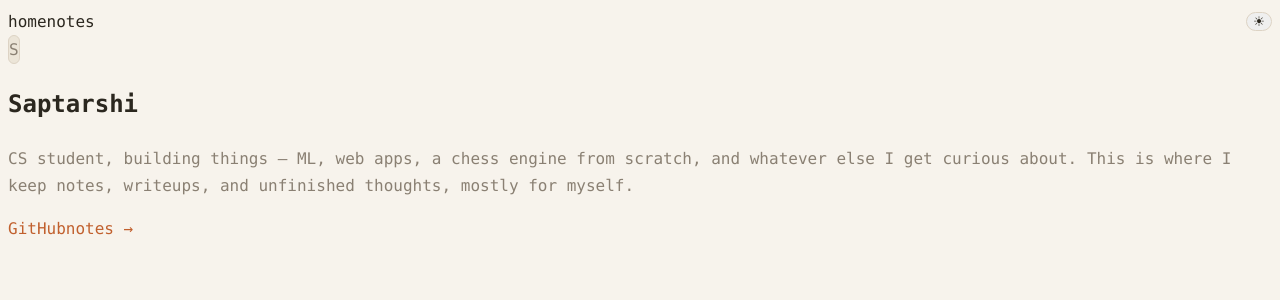
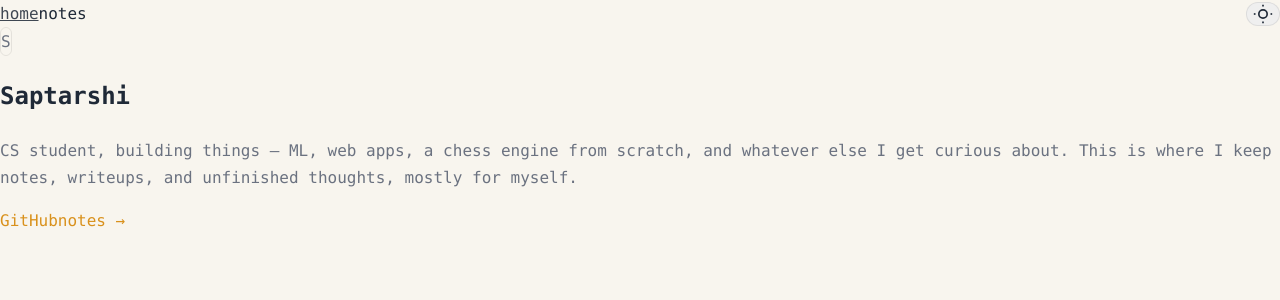
Before and after one commit to sapronaut/blog-website, a Next.js app: page / in a window 1280 px wide. Shown: the top 300 px of the page. Built offline with nearby package versions, Linux system fonts and the light colour scheme.

Commit message:
working on transition

```diff
--- a/app/globals.css
+++ b/app/globals.css
@@ -1,23 +1,34 @@
 @tailwind base;
 @tailwind components;
 @tailwind utilities;
+html,
+body {
+  overflow-x: hidden;
+}
+:root {
+  --bg: #111315;
+  --surface: #17191c;
+  --surface-hover: #1d2024;
 
-:root {
-  --bg: #16140f;
-  --bg-raised: #1d1a14;
-  --text: #e8e3d8;
-  --text-dim: #8a8478;
-  --accent: #d98c3f;
-  --rule: #322e25;
+  --text: #e8e6e3;
+  --text-dim: #a4abb4;
+
+  --accent: #f4b942;
+
+  --rule: rgba(255, 255, 255, 0.08);
 }
 
 [data-theme="light"] {
-  --bg: #f7f3ec;
-  --bg-raised: #ece5d8;
-  --text: #2b271f;
-  --text-dim: #8a8073;
-  --accent: #c1602e;
-  --rule: #ddd3c4;
+  --bg: #f8f5ee;
+  --surface: #f2eee6;
+  --surface-hover: #ece6dc;
+
+  --text: #1f2937;
+  --text-dim: #6b7280;
+
+  --accent: #d9911c;
+
+  --rule: rgba(0, 0, 0, 0.08);
 }
 
 * {
@@ -26,117 +37,278 @@
 
 html {
   background: var(--bg);
+  scroll-behavior: smooth;
 }
 
 body {
+  margin: 0;
   background: var(--bg);
   color: var(--text);
-  font-family: "JetBrains Mono", ui-monospace, "SF Mono", Menlo, Consolas, monospace;
+
+  font-family:
+    "JetBrains Mono",
+    ui-monospace,
+    "SF Mono",
+    Menlo,
+    Consolas,
+    monospace;
+
   line-height: 1.7;
-  transition: background 0.2s ease, color 0.2s ease;
+
+  transition:
+    background-color 700ms ease,
+    color 700ms ease;
 }
 
 a {
   color: var(--accent);
   text-decoration: none;
+
+  transition:
+    opacity .2s ease,
+    color .2s ease;
 }
 
 a:hover {
+  opacity: .85;
   text-decoration: underline;
 }
 
 a:focus-visible,
 button:focus-visible {
   outline: 2px solid var(--accent);
-  outline-offset: 2px;
+  outline-offset: 3px;
 }
 
-/* Ripple/wipe transition overlay */
-.theme-ripple {
+/* =========================
+   INK SPREAD TRANSITION
+========================= */
+
+.ink-transition {
   position: fixed;
-  top: 0;
-  left: 0;
-  width: 100vw;
-  height: 100vh;
+  left: 50%;
+  top: 50%;
+
+  width: 120px;
+  height: 120px;
+
   pointer-events: none;
   z-index: 9999;
-  border-radius: 50%;
-  transform: translate(-50%, -50%) scale(0);
+
+  transform:
+    translate(-50%, -50%)
+    scale(0);
+
+  opacity: 1;
+
+  filter: blur(10px);
 }
 
-.theme-ripple.animating {
-  animation: ripple-expand 0.6s ease-out forwards;
+.ink-transition.dark {
+  background: #111315;
 }
 
-@keyframes ripple-expand {
-  from {
-    transform: translate(-50%, -50%) scale(0);
+.ink-transition.light {
+  background: #f8f5ee;
+}
+
+.ink-transition.animate {
+  animation: inkBleed 1100ms
+    cubic-bezier(.22,1,.36,1)
+    forwards;
+}
+
+@keyframes inkBleed {
+
+  0% {
+    transform:
+      translate(-50%, -50%)
+      scale(0);
+
+    border-radius:
+      48% 52% 44% 56%;
   }
-  to {
-    transform: translate(-50%, -50%) scale(1);
+
+  20% {
+    border-radius:
+      62% 38% 55% 45%;
+  }
+
+  40% {
+    border-radius:
+      41% 59% 38% 62%;
+  }
+
+  60% {
+    border-radius:
+      57% 43% 63% 37%;
+  }
+
+  100% {
+    transform:
+      translate(-50%, -50%)
+      scale(35);
+
+    border-radius:
+      50% 50% 50% 50%;
+  }
+}
+.ink-transition.light {
+  background: #f8f5ee;
+}
+
+.ink-transition.dark {
+  background: #111315;
+}
+
+.ink-transition.animate {
+  animation:
+    inkSpread 900ms
+    cubic-bezier(.22,1,.36,1)
+    forwards;
+}
+
+@keyframes inkSpread {
+  0% {
+    transform:
+      translate(-50%, -50%)
+      scale(0);
+
+    border-radius: 45%;
+  }
+
+  25% {
+    border-radius: 55% 45% 60% 40%;
+  }
+
+  50% {
+    border-radius: 40% 60% 50% 55%;
+  }
+
+  75% {
+    border-radius: 60% 50% 45% 55%;
+  }
+
+  100% {
+    transform:
+      translate(-50%, -50%)
+      scale(1);
+
+    border-radius: 50%;
   }
 }
 
-@media (prefers-reduced-motion: reduce) {
-  .theme-ripple.animating {
-    animation: none;
-  }
+/* =========================
+   THEME ICON
+========================= */
+
+.theme-icon {
+  width: 20px;
+  height: 20px;
+
+  transition:
+    transform 700ms cubic-bezier(.22,1,.36,1),
+    opacity 300ms ease;
 }
+
+.theme-icon.sun {
+  transform:
+    rotate(180deg)
+    scale(1);
+}
+
+.theme-icon.moon {
+  transform:
+    rotate(0deg)
+    scale(1);
+}
+
+/* =========================
+   PROSE
+========================= */
 
 .prose-content h1,
 .prose-content h2,
 .prose-content h3 {
   margin-top: 2em;
   margin-bottom: 0.6em;
+
   font-weight: 600;
   letter-spacing: -0.01em;
+
+  color: var(--text);
 }
 
 .prose-content p {
   margin-bottom: 1.2em;
-  color: var(--text);
 }
 
-.prose-content pre {
-  background: var(--bg-raised);
-  border: 1px solid var(--rule);
-  border-radius: 4px;
-  padding: 1em;
-  overflow-x: auto;
-  font-size: 0.9em;
+.prose-content ul,
+.prose-content ol {
+  padding-left: 1.5rem;
+  margin-bottom: 1.2em;
 }
 
-.prose-content code {
-  background: var(--bg-raised);
-  padding: 0.15em 0.35em;
-  border-radius: 3px;
-  font-size: 0.9em;
-}
-
-.prose-content pre code {
-  background: none;
-  padding: 0;
+.prose-content li {
+  margin-bottom: 0.4em;
 }
 
 .prose-content blockquote {
+  margin: 1.5em 0;
+  padding-left: 1em;
+
   border-left: 2px solid var(--accent);
-  padding-left: 1em;
+
   color: var(--text-dim);
   font-style: italic;
 }
 
-.prose-content ul,
-.prose-content ol {
-  padding-left: 1.4em;
-  margin-bottom: 1.2em;
+.prose-content code {
+  background: var(--surface);
+
+  padding: .15em .35em;
+  border-radius: 4px;
+
+  font-size: .9em;
+}
+
+.prose-content pre {
+  background: var(--surface);
+
+  border: 1px solid var(--rule);
+  border-radius: 8px;
+
+  padding: 1rem;
+  overflow-x: auto;
+
+  margin: 1.5rem 0;
+}
+
+.prose-content pre code {
+  background: transparent;
+  padding: 0;
 }
 
 .prose-content img {
   max-width: 100%;
-  border-radius: 4px;
-  margin: 1.5em 0;
+  border-radius: 8px;
+
+  margin: 2rem 0;
 }
 
 .prose-content a {
   text-underline-offset: 3px;
 }
+
+/* =========================
+   ACCESSIBILITY
+========================= */
+
+@media (prefers-reduced-motion: reduce) {
+  *,
+  *::before,
+  *::after {
+    animation: none !important;
+    transition: none !important;
+  }
+}
--- a/app/layout.tsx
+++ b/app/layout.tsx
@@ -23,7 +23,7 @@
   children: React.ReactNode;
 }>) {
   return (
-    <html lang="en">
+    <html lang="en" suppressHydrationWarning>
       <head>
         <script dangerouslySetInnerHTML={{ __html: noFlashScript }} />
       </head>
--- a/components/ThemeToggle.tsx
+++ b/components/ThemeToggle.tsx
@@ -1,75 +1,155 @@
 "use client";
 
 import { useEffect, useState } from "react";
-
-const RIPPLE_COLORS = {
-  light: "#f7f3ec",
-  dark: "#16140f",
-};
 
 export default function ThemeToggle() {
   const [theme, setTheme] = useState<"dark" | "light">("dark");
   const [mounted, setMounted] = useState(false);
 
   useEffect(() => {
-    const stored = localStorage.getItem("theme") as "dark" | "light" | null;
+    const stored = localStorage.getItem("theme") as
+      | "dark"
+      | "light"
+      | null;
+
     const initial =
       stored ||
       (window.matchMedia("(prefers-color-scheme: light)").matches
         ? "light"
         : "dark");
+
+    document.documentElement.setAttribute(
+      "data-theme",
+      initial
+    );
+
     setTheme(initial);
-    document.documentElement.setAttribute("data-theme", initial);
     setMounted(true);
   }, []);
 
-  const toggleTheme = (e: React.MouseEvent<HTMLButtonElement>) => {
-    const next = theme === "dark" ? "light" : "dark";
-    const rect = e.currentTarget.getBoundingClientRect();
-    const x = rect.left + rect.width / 2;
-    const y = rect.top + rect.height / 2;
+  const toggleTheme = (
+    e: React.MouseEvent<HTMLButtonElement>
+  ) => {
+    const next =
+      theme === "dark"
+        ? "light"
+        : "dark";
 
-    // size the ripple to cover the whole viewport from the click point
-    const maxDim =
-      Math.max(window.innerWidth, window.innerHeight) * 2.2;
+    const x = window.innerWidth / 2;
+    const y = window.innerHeight / 2;
 
-    const ripple = document.createElement("div");
-    ripple.className = "theme-ripple";
-    ripple.style.left = `${x}px`;
-    ripple.style.top = `${y}px`;
-    ripple.style.width = `${maxDim}px`;
-    ripple.style.height = `${maxDim}px`;
-    ripple.style.background = RIPPLE_COLORS[next];
-    document.body.appendChild(ripple);
+
+
+    const ink =
+      document.createElement("div");
+
+    ink.className =
+      `ink-transition ${next}`;
+
+    ink.style.left = `${x}px`;
+    ink.style.top = `${y}px`;
+
+
+    document.body.appendChild(ink);
 
     requestAnimationFrame(() => {
-      ripple.classList.add("animating");
+      ink.classList.add("animate");
     });
 
-    // swap the theme partway through the wipe so the reveal feels intentional
     setTimeout(() => {
-      document.documentElement.setAttribute("data-theme", next);
-      localStorage.setItem("theme", next);
+      document.documentElement.setAttribute(
+        "data-theme",
+        next
+      );
+
+      localStorage.setItem(
+        "theme",
+        next
+      );
+
       setTheme(next);
-    }, 250);
+    }, 500);
 
-    ripple.addEventListener("animationend", () => {
-      ripple.remove();
-    });
+    ink.addEventListener(
+      "animationend",
+      () => {
+        ink.remove();
+      }
+    );
   };
 
   if (!mounted) {
-    return <div className="w-8 h-8" aria-hidden="true" />;
+    return (
+      <div
+        className="w-8 h-8"
+        aria-hidden="true"
+      />
+    );
   }
 
   return (
     <button
       onClick={toggleTheme}
-      aria-label={`Switch to ${theme === "dark" ? "light" : "dark"} mode`}
-      className="w-8 h-8 flex items-center justify-center rounded-full text-sm transition-transform hover:scale-110 active:scale-90"
-      style={{ border: "1px solid var(--rule)", color: "var(--text)" }}
+      aria-label={`Switch to ${
+        theme === "dark"
+          ? "light"
+          : "dark"
+      } mode`}
+      className="w-8 h-8 flex items-center justify-center rounded-full transition-transform hover:scale-110 active:scale-95"
+      style={{
+        border:
+          "1px solid var(--rule)",
+        color:
+          "var(--text)"
+      }}
     >
-      {theme === "dark" ? "☾" : "☀"}
+      <svg
+        className={`theme-icon ${
+          theme === "dark"
+            ? "moon"
+            : "sun"
+        }`}
+        viewBox="0 0 24 24"
+        fill="none"
+        stroke="currentColor"
+        strokeWidth="2"
+      >
+        {theme === "dark" ? (
+          <path d="M21 12.79A9 9 0 1111.21 3 7 7 0 0021 12.79z" />
+        ) : (
+          <>
+            <circle
+              cx="12"
+              cy="12"
+              r="5"
+            />
+            <line
+              x1="12"
+              y1="1"
+              x2="12"
+              y2="3"
+            />
+            <line
+              x1="12"
+              y1="21"
+              x2="12"
+              y2="23"
+            />
+            <line
+              x1="1"
+              y1="12"
+              x2="3"
+              y2="12"
+            />
+            <line
+              x1="21"
+              y1="12"
+              x2="23"
+              y2="12"
+            />
+          </>
+        )}
+      </svg>
     </button>
   );
 }
```
